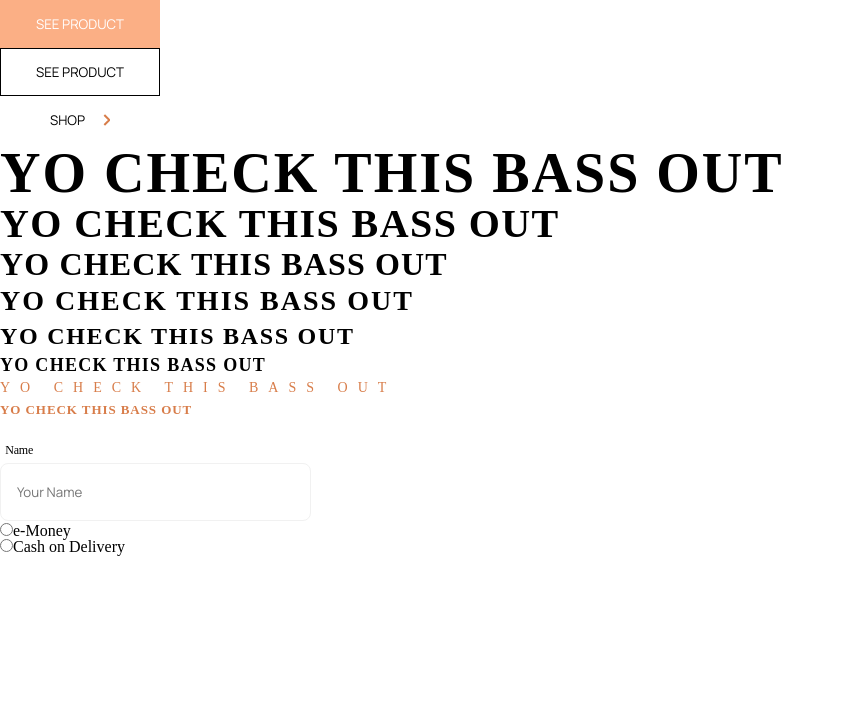
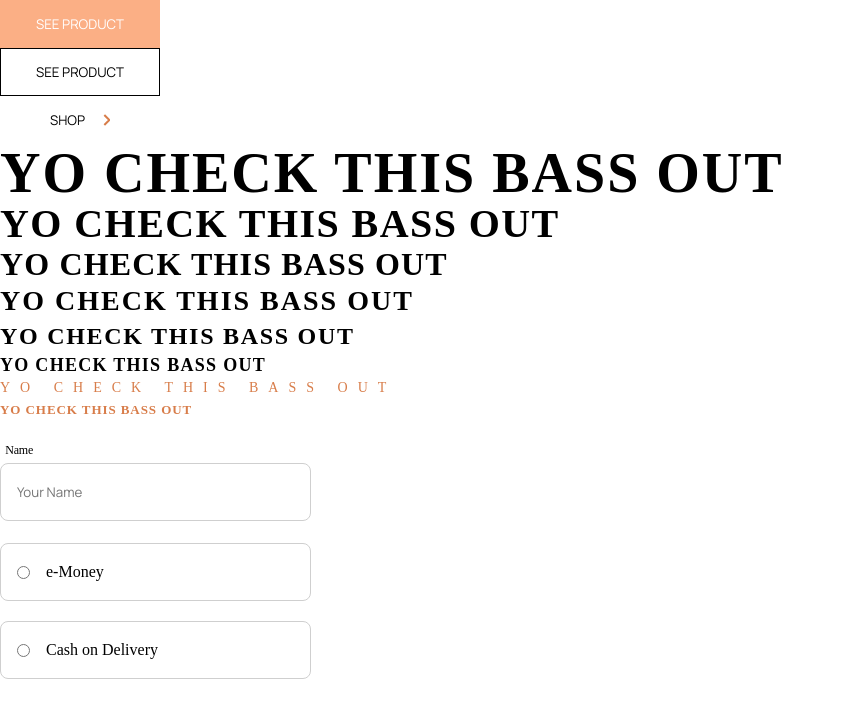
Before and after one commit to mishaglass/audiosite, a React (Create React App) app: page / in a window 1280 px wide. Shown: the top 718 px of the page, without its empty margins (0-844 px from the left). Built offline with nearby package versions, Linux system fonts and the light colour scheme.

Commit message:
added styles for radio input component

```diff
--- /dev/null
+++ b/src/components/common/Input/RadioButton.module.scss
@@ -0,0 +1,36 @@
+@import '../../../scss/variables';
+
+.radioButtonWrapper {
+  box-sizing: border-box;
+  display: flex;
+  align-items: center;
+  height: 58px;
+  width: 311px;
+  max-height: 58px;
+  max-width: 311px;
+  box-sizing: border-box;
+  margin-top: 20px;
+  border: 1px solid $gray;
+  border-radius: 8px;
+
+  &:hover {
+    border-color: $orange;
+  }
+}
+
+.radio,
+.radioLabel {
+  margin: 0px 0px 0px 16px;
+}
+
+.radio {
+  accent-color: $orange;
+}
+.radioLabel {
+  max-width: 100%;
+  width: 100%;
+  max-height: 100%;
+  height: 100%;
+  display: flex;
+  align-items: center;
+}
--- a/src/components/common/Input/RadioInput.jsx
+++ b/src/components/common/Input/RadioInput.jsx
@@ -1,9 +1,10 @@
 import React from 'react';
-
+import styles from './RadioButton.module.scss';
 const RadioInput = ({ display, active, value, changeHandler, groupName }) => {
   return (
-    <div>
+    <div className={styles.radioButtonWrapper}>
       <input
+        className={styles.radio}
         id={display}
         name={groupName}
         type="radio"
@@ -13,7 +14,9 @@ const RadioInput = ({ display, active, value, changeHandler, groupName }) => {
           changeHandler(value);
         }}
       />
-      <label htmlFor={display}>{display}</label>
+      <label className={styles.radioLabel} htmlFor={display}>
+        {display}
+      </label>
     </div>
   );
 };
--- a/src/scss/_reset.scss
+++ b/src/scss/_reset.scss
@@ -78,8 +78,7 @@ summary,
 time,
 mark,
 audio,
-video,
-input[type='radio'] {
+video {
   margin: 0;
   padding: 0;
   border: 0;
--- a/src/scss/_variables.scss
+++ b/src/scss/_variables.scss
@@ -2,6 +2,6 @@ $orange: #d87d4a;
 $orange_light: #fbaf85;
 $black: #000;
 $black_light: #101010;
-$gray: #f1f1f1;
-$gray_light: #fafafa;
+$gray: #cfcfcf;
+$gray_light: #f1f1f1;
 $white: #fff;
```
